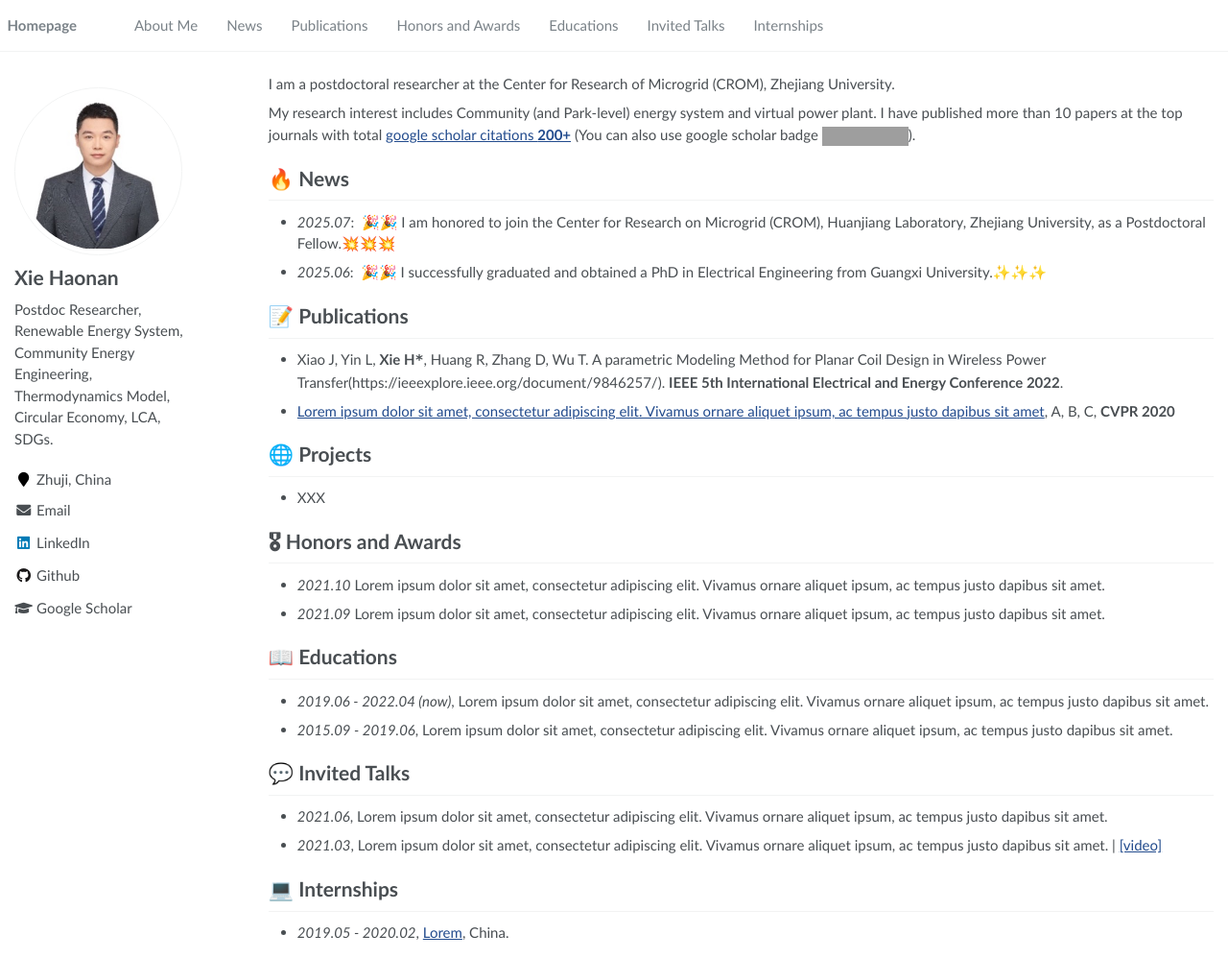
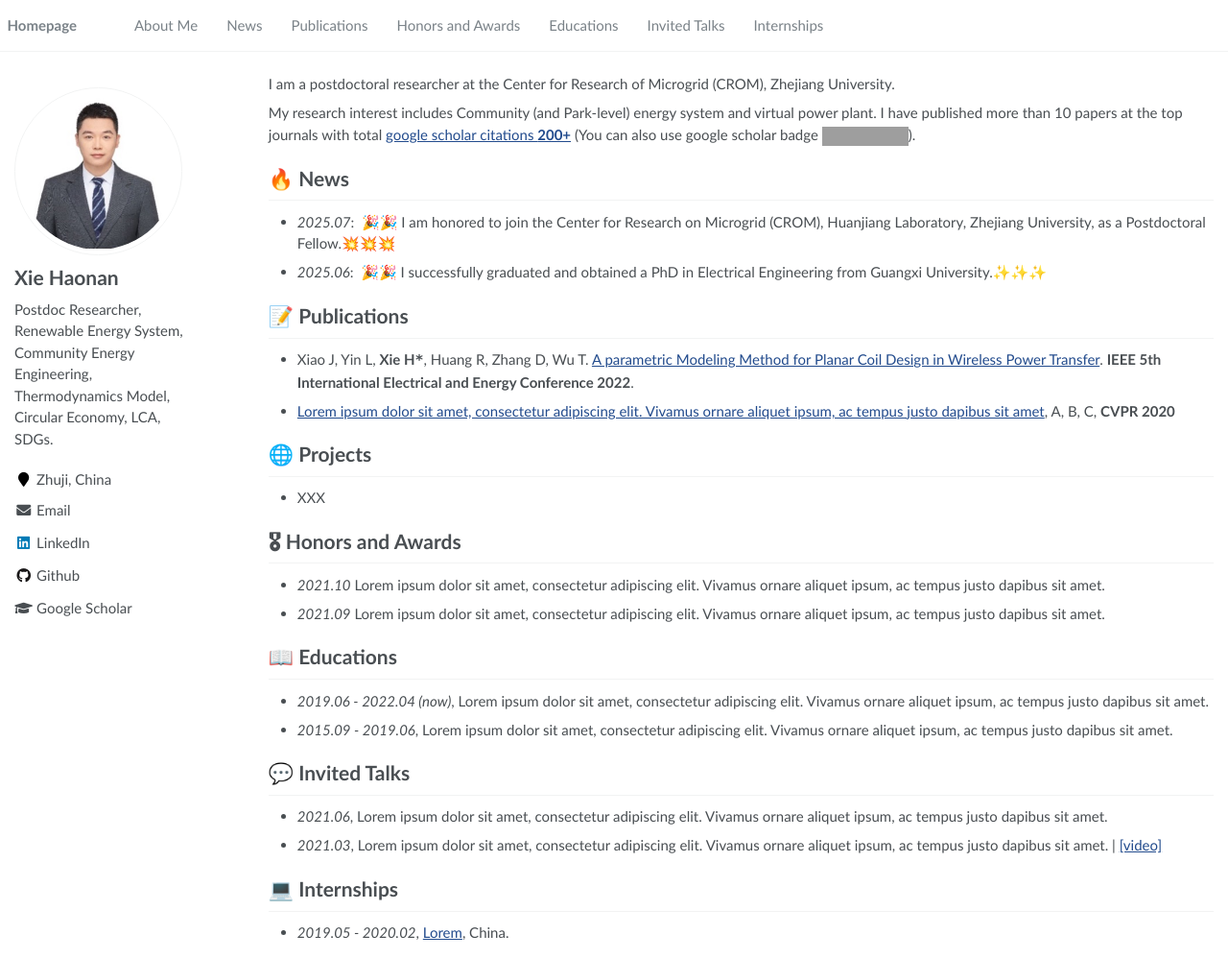
Before and after one commit to xie-haonan/xie-haonan.github.io, a Jekyll site: the page built from _pages/about.md, in a window 1280 px wide and 998 px high. Shown: the whole window at 96% size. Built offline with Jekyll 4.4.1, drawn with Linux system fonts in a browser that asks for light colours; grey boxes are pictures that could not be loaded.

Commit message:
添加连接

```diff
--- a/_pages/about.md
+++ b/_pages/about.md
@@ -37,7 +37,7 @@ My research interest includes Community (and Park-level) energy system and virtu
 
 [**Project**](https://scholar.google.com/citations?view_op=view_citation&hl=zh-CN&user=DhtAFkwAAAAJ&citation_for_view=DhtAFkwAAAAJ:ALROH1vI_8AC) <strong><span class='show_paper_citations' data='DhtAFkwAAAAJ:ALROH1vI_8AC'></span></strong> -->
 
-- Xiao J, Yin L, **Xie H`*`**, Huang R, Zhang D, Wu T. A parametric Modeling Method for Planar Coil Design in Wireless Power Transfer(https://ieeexplore.ieee.org/document/9846257/). **IEEE 5th International Electrical and Energy Conference 2022**.
+- Xiao J, Yin L, **Xie H`*`**, Huang R, Zhang D, Wu T. [A parametric Modeling Method for Planar Coil Design in Wireless Power Transfer](https://ieeexplore.ieee.org/document/9846257/). **IEEE 5th International Electrical and Energy Conference 2022**.
 
 - [Lorem ipsum dolor sit amet, consectetur adipiscing elit. Vivamus ornare aliquet ipsum, ac tempus justo dapibus sit amet](https://github.com), A, B, C, **CVPR 2020**
 
```
